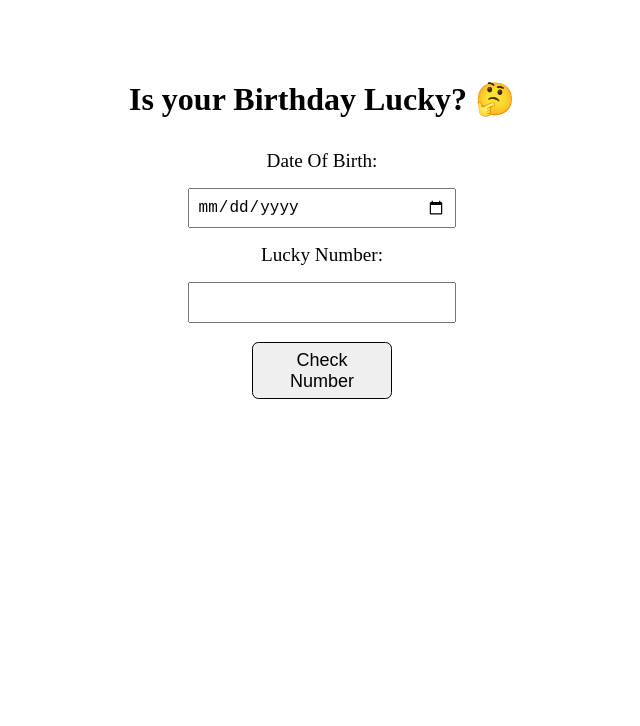
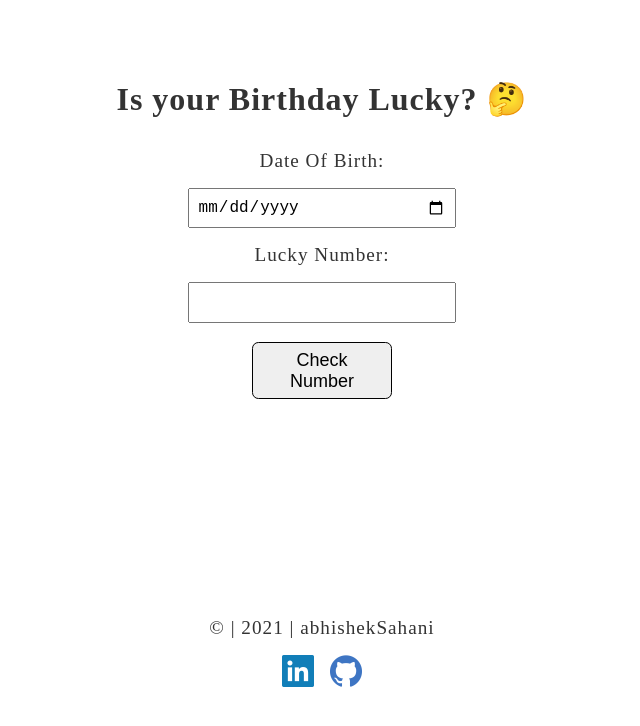
Before and after one commit to abhisheksahani-nova/build-is-your-birthday-lucky, a plain HTML site: page index.html in a window 1280 px wide. Shown: the whole page, without its empty margins (318-958 px from the left). Drawn offline with Linux system fonts and the light colour scheme.

Commit message:
Footer Done

```diff
--- a/index.html
+++ b/index.html
@@ -21,6 +21,22 @@
       <p id="output-message"></p>
     </main>
 
+    <footer class="footer">
+      <p class="footer-heading">© | 2021 | abhishekSahani</p>
+      <ul>
+        <li>
+          <a href="#">
+            <img src="images/linkedin.png" alt="linkedin logo">
+          </a>
+        </li>
+        <li>
+          <a href="#">
+            <img src="images/github.png" alt="github logo">
+          </a>
+        </li>
+      </ul>
+    </footer>
+
 
 
 
--- a/style.css
+++ b/style.css
@@ -2,6 +2,11 @@
   margin: 0;
   padding: 0;
   box-sizing: border-box;
+}
+
+body{
+  letter-spacing: 1px;
+  color: #333333;
 }
 
 h1 {
@@ -10,6 +15,7 @@ h1 {
 }
 
 .container {
+  min-height: 50vh;
   display: flex;
   flex-direction: column;
   align-items: center;
@@ -37,9 +43,37 @@ button {
   width: 11%;
   font-size: large;
   padding: 0.4rem 0.8rem;
-  margin: 1.2rem;
+  margin: 1.2rem 0 2rem;
   cursor: pointer;
   border-radius: 0.4rem;
   border: 1px solid black;
 
 }
+
+#output-message{
+  height: 10%;
+  font-size: 25px;
+}
+
+.footer{
+  padding: 1rem 0;
+  margin-top: 3.2rem;
+  text-align: center;
+}
+
+.footer-heading{
+  font-size: larger;
+  margin: 1rem;
+}
+
+ul{
+  display: flex;
+  flex-direction: row;
+  justify-content: center;
+  list-style: none;
+}
+
+li{
+  padding-left: 0.5rem;
+  padding-right: 0.5rem;
+}
```
Also changed, not shown: images/github.png (added), images/linkedin.png (added).
